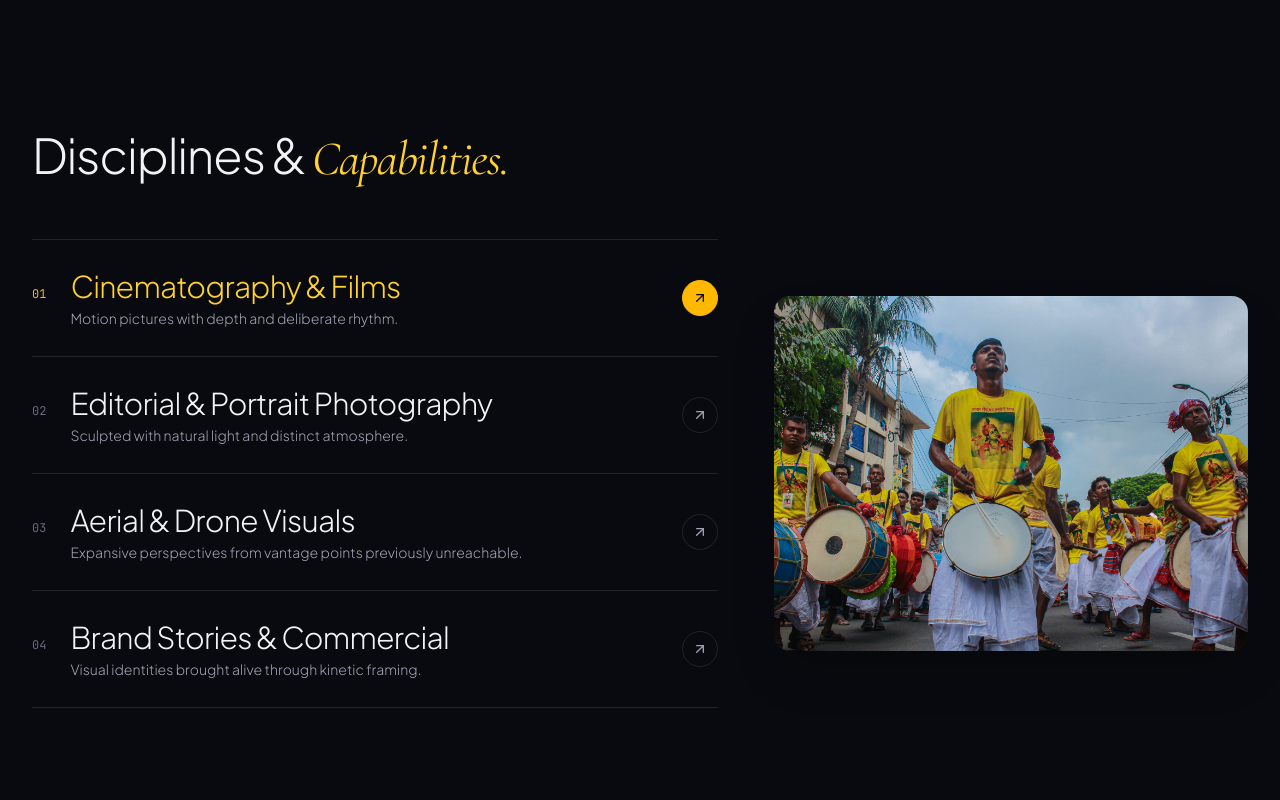
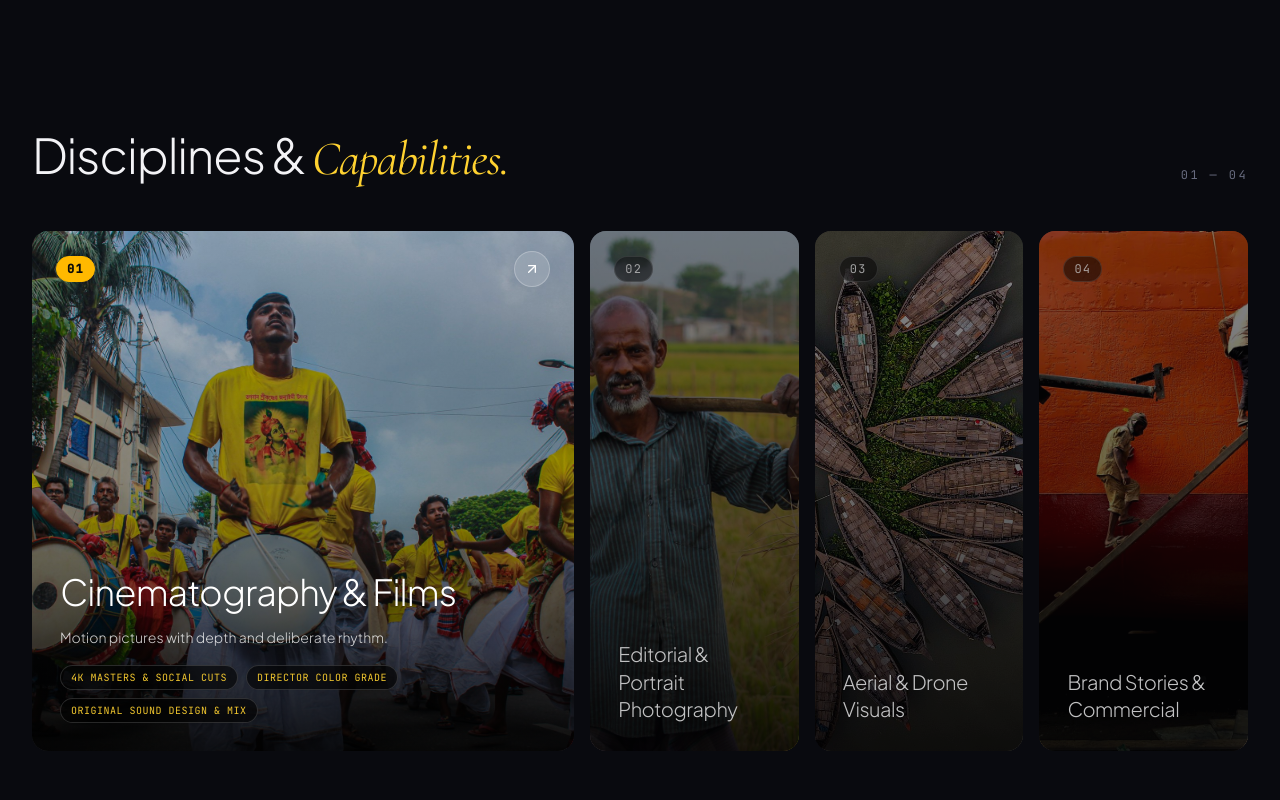
Before and after one commit to isthisdeception/prism-pulse, a React (Vite) app: page / in a window 1280 px wide. Shown: the part 3380-4180 px from the top of the page. Built offline with nearby package versions, Linux system fonts and the light colour scheme.

Commit message:
service section edit

```diff
--- a/src/sections/Services.tsx
+++ b/src/sections/Services.tsx
@@ -5,9 +5,6 @@ import { ArrowUpRight } from 'lucide-react'
 
 export function Services() {
   const [activeId, setActiveId] = useState<string>(siteConfig.services[0].id)
-
-  const activeService =
-    siteConfig.services.find((s) => s.id === activeId) || siteConfig.services[0]
 
   return (
     <section
@@ -17,7 +14,7 @@ export function Services() {
     >
       <Container>
         {/* Minimalist Section Header */}
-        <div className="mb-10 sm:mb-14">
+        <div className="flex flex-col sm:flex-row sm:items-end justify-between gap-4 mb-10 sm:mb-12">
           <h2
             id="services-heading"
             className="text-3xl sm:text-5xl font-light tracking-tight text-[#f3f3f6]"
@@ -27,12 +24,13 @@ export function Services() {
               Capabilities.
             </span>
           </h2>
+          <span className="text-xs font-mono uppercase tracking-[0.2em] text-[#676b7e]">
+            01 — 04
+          </span>
         </div>
 
-        {/* Clean Split Showcase */}
-        <div className="grid grid-cols-1 lg:grid-cols-12 gap-8 lg:gap-14 items-center">
-          {/* Left Column: Minimalist Numbered Index */}
-          <div className="lg:col-span-7 flex flex-col border-t border-white/10">
+        {/* Interactive Expanding Cinema Panels */}
+        <div className="flex flex-col lg:flex-row gap-3.5 sm:gap-4 lg:h-[520px]">
           {siteConfig.services.map((service, index) => {
             const isActive = service.id === activeId
             const whatsappMessage = encodeURIComponent(
@@ -47,69 +45,102 @@ export function Services() {
                 onClick={() => setActiveId(service.id)}
                 onFocus={() => setActiveId(service.id)}
                 tabIndex={0}
-                  className="group py-6 sm:py-7 border-b border-white/10 transition-colors duration-300 cursor-pointer focus-visible:outline-none"
+                className={`group relative rounded-2xl overflow-hidden bg-[#12131a] cursor-pointer transition-all duration-700 ease-[cubic-bezier(0.22,1,0.36,1)] focus-visible:outline-none focus-visible:ring-2 focus-visible:ring-amber-400 ${
+                  isActive
+                    ? 'h-[340px] sm:h-[400px] lg:h-full lg:flex-[2.6]'
+                    : 'h-[120px] sm:h-[140px] lg:h-full lg:flex-1 opacity-75 hover:opacity-100'
+                }`}
               >
-                  <div className="flex items-center justify-between gap-4">
-                    <div className="flex items-baseline gap-4 sm:gap-6">
+                {/* Full-Bleed Background Photograph */}
+                <img
+                  src={service.image}
+                  alt={service.alt}
+                  width={1200}
+                  height={900}
+                  loading="lazy"
+                  decoding="async"
+                  className={`w-full h-full object-cover object-center transition-transform duration-1000 ease-out ${
+                    isActive ? 'scale-100' : 'scale-110 group-hover:scale-105'
+                  }`}
+                />
+
+                {/* Smooth Cinematic Gradient Overlay */}
+                <div
+                  className={`absolute inset-0 transition-opacity duration-500 ${
+                    isActive
+                      ? 'bg-gradient-to-t from-black/90 via-black/25 to-black/20'
+                      : 'bg-gradient-to-t from-black/85 via-black/45 to-black/30'
+                  }`}
+                  aria-hidden="true"
+                />
+
+                {/* Top Index & Inquiry Action */}
+                <div className="absolute top-4 sm:top-5 left-4 sm:left-6 right-4 sm:right-6 flex items-center justify-between">
                   <span
-                        className={`font-mono text-xs transition-colors duration-200 ${
-                          isActive ? 'text-amber-400' : 'text-[#676b7e]'
+                    className={`font-mono text-xs tracking-widest px-2.5 py-1 rounded-full backdrop-blur-md border transition-colors duration-300 ${
+                      isActive
+                        ? 'bg-amber-400 text-neutral-950 border-amber-400 font-semibold'
+                        : 'bg-black/50 text-white/80 border-white/15'
                     }`}
                   >
                     0{index + 1}
                   </span>
-                      <div>
-                        <h3
-                          className={`text-xl sm:text-3xl font-light tracking-tight transition-colors duration-200 ${
-                            isActive
-                              ? 'text-amber-300'
-                              : 'text-[#f3f3f6] group-hover:text-amber-200'
-                          }`}
-                        >
-                          {service.title}
-                        </h3>
-                        <p className="text-xs sm:text-sm text-[#9fa2b4] font-light mt-1">
-                          {service.tagline}
-                        </p>
-                      </div>
-                    </div>
 
                   <a
                     href={serviceWhatsappUrl}
                     target="_blank"
                     rel="noopener noreferrer"
                     onClick={(e) => e.stopPropagation()}
-                      className={`shrink-0 w-9 h-9 rounded-full flex items-center justify-center border transition-all duration-200 ${
+                    className={`w-9 h-9 rounded-full flex items-center justify-center backdrop-blur-md border transition-all duration-300 ${
                       isActive
-                          ? 'bg-amber-400 text-neutral-950 border-amber-400'
-                          : 'border-white/10 text-[#9fa2b4] group-hover:border-amber-400/50 group-hover:text-amber-300'
+                        ? 'bg-white/15 hover:bg-amber-400 text-white hover:text-neutral-950 border-white/25 hover:border-amber-400 opacity-100 scale-100'
+                        : 'bg-black/40 text-white/70 border-white/10 lg:opacity-0 lg:scale-90 group-hover:opacity-100 group-hover:scale-100'
                     }`}
                     aria-label={`Inquire about ${service.title} on WhatsApp`}
                   >
                     <ArrowUpRight className="w-4 h-4" />
                   </a>
                 </div>
+
+                {/* Bottom Content Overlay */}
+                <div className="absolute bottom-0 inset-x-0 p-5 sm:p-7 flex flex-col justify-end">
+                  <h3
+                    className={`font-light tracking-tight text-white transition-all duration-500 leading-snug ${
+                      isActive
+                        ? 'text-2xl sm:text-3xl lg:text-4xl'
+                        : 'text-lg sm:text-xl lg:text-xl'
+                    }`}
+                  >
+                    {service.title}
+                  </h3>
+
+                  {/* Expandable Description & Deliverable Pills when Active */}
+                  <div
+                    className={`overflow-hidden transition-all duration-500 ${
+                      isActive
+                        ? 'max-h-40 opacity-100 mt-2.5'
+                        : 'max-h-0 opacity-0 mt-0'
+                    }`}
+                  >
+                    <p className="text-xs sm:text-sm text-white/80 font-light max-w-lg leading-relaxed mb-4">
+                      {service.tagline}
+                    </p>
+
+                    <div className="flex flex-wrap items-center gap-2">
+                      {service.deliverables.map((item) => (
+                        <span
+                          key={item}
+                          className="text-[10px] font-mono uppercase tracking-wider px-2.5 py-1 rounded-full bg-black/60 text-amber-300/95 border border-white/15 backdrop-blur-md"
+                        >
+                          {item}
+                        </span>
+                      ))}
+                    </div>
+                  </div>
+                </div>
               </article>
             )
           })}
-          </div>
-
-          {/* Right Column: Pure Visual Preview Frame */}
-          <aside
-            aria-label="Discipline Visual Preview"
-            className="lg:col-span-5"
-          >
-            <div className="relative aspect-[4/3] rounded-2xl overflow-hidden bg-[#12131a] shadow-2xl">
-              <img
-                key={activeService.id}
-                src={activeService.image}
-                alt={activeService.alt}
-                width={1200}
-                height={900}
-                className="w-full h-full object-cover object-center transition-all duration-500 animate-fade-up"
-              />
-            </div>
-          </aside>
         </div>
       </Container>
     </section>
```
Lines whose indentation alone changed are shown as unchanged.
